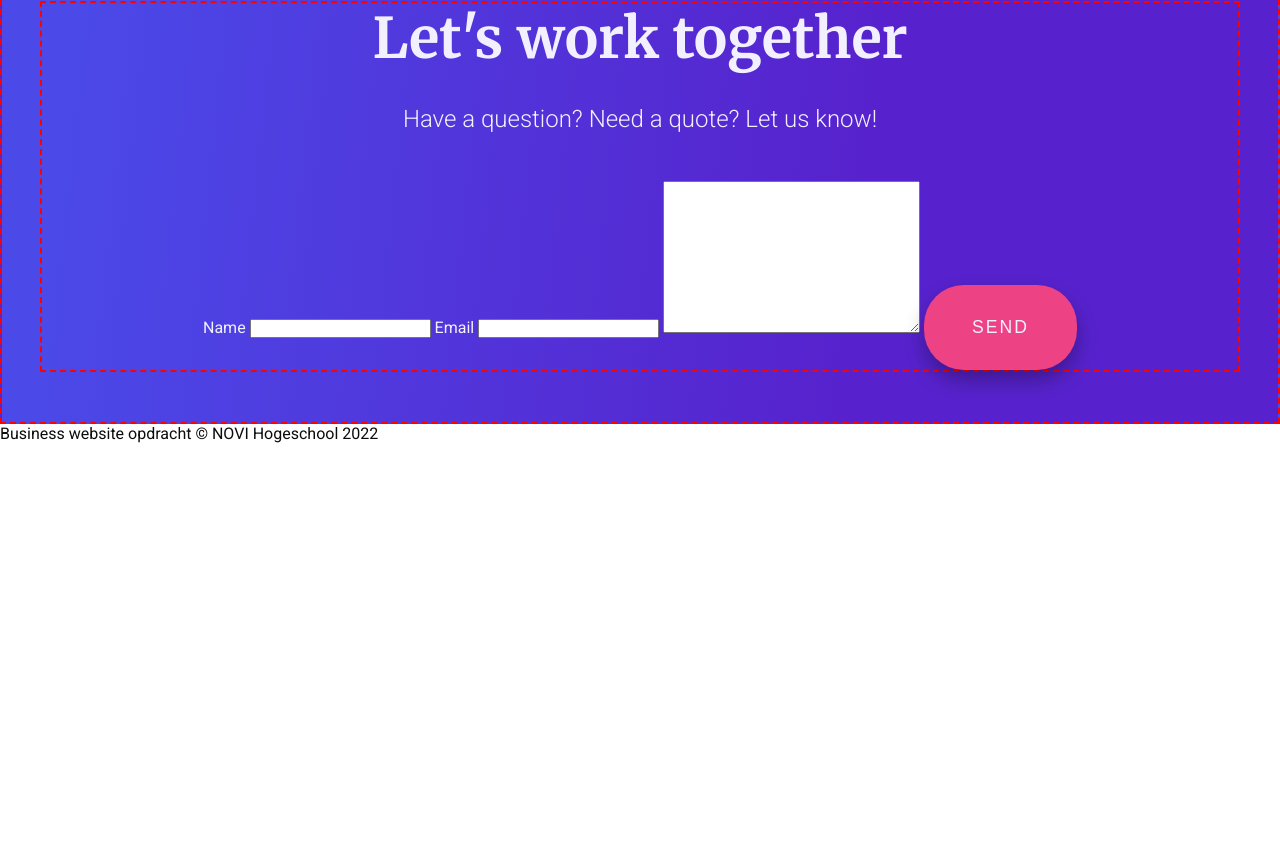
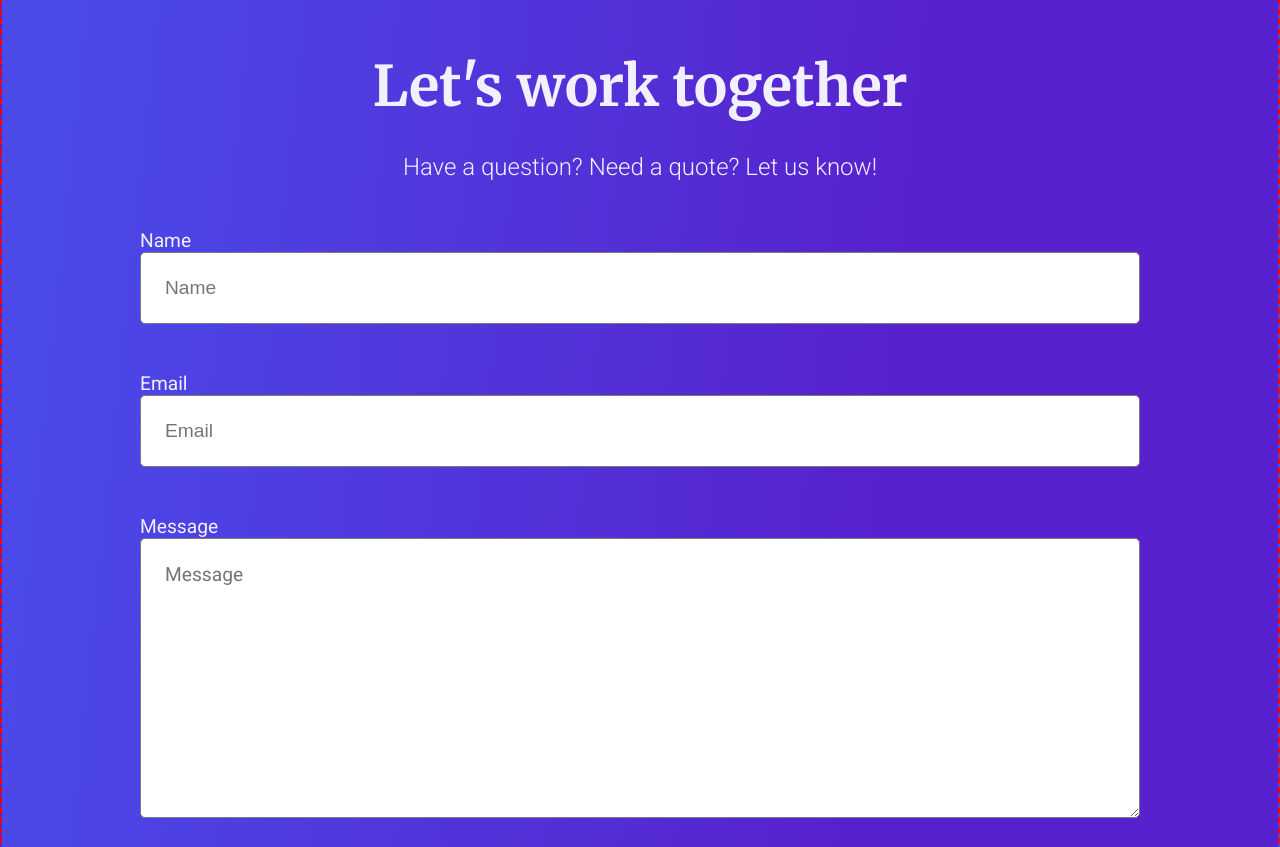
Before and after one commit to ilonavdberg/frontend-html-css-concept-opdracht, a website: page index.html in a window 1280 px wide. Shown: the part 4753-5600 px from the top of the page. Before the commit the page ends 5196 px from the top, so only its background shows below. Drawn offline with Linux system fonts and the light colour scheme.

Commit message:
styling form and footer finished

```diff
--- a/index.html
+++ b/index.html
@@ -130,16 +130,23 @@
         </div>
     </section>
     <section class="test contact-section outer-container">
-        <div class="test inner-container-column small-basis">
+        <div class="inner-container-column small-basis">
             <h2>Let's work together</h2>
             <p>Have a question? Need a quote? Let us know!</p>
             <form action="requires-javascript">
-                <label for="name-field">Name</label>
-                <input type="text" id="name-field" name="name">
-                <label for="email-field">Email</label>
-                <input type="text" id="email-field" name="email">
-                <label for="message-field"></label>
-                <textarea name="Message" id="message-field" cols="30" rows="10"></textarea>
+                <label for="name-field">
+                    Name
+                    <input type="text" id="name-field" name="name" placeholder="Name"/>
+                </label>
+                <label for="email-field">
+                    Email
+                    <input type="text" id="email-field" name="email" placeholder="Email"/>
+                </label>
+                <label for="message-field">
+                    Message
+                    <textarea name="Message" id="message-field" placeholder ="Message" cols="30" rows="10"></textarea>
+                </label>
+
                 <button type="submit">Send</button>
             </form>
         </div>
--- a/styles/styles.css
+++ b/styles/styles.css
@@ -168,15 +168,18 @@ img {
 /* ------ Project Color Definitions ------ */
 
 .theme-standard {
-    --background-primary: var(--light-grey);
-    --background-secondary-gradient: linear-gradient(96deg, rgba(75, 73, 232, 1) 6%, rgba(87, 34, 205, 1) 67%);
-    --background-secondary: var(--blue);
-    --background-tertiary: var(--white-hue-pink);
+    --bg-color-primary: var(--light-grey);
+    --bg-color-secondary-gradient: linear-gradient(96deg, rgba(75, 73, 232, 1) 6%, rgba(87, 34, 205, 1) 67%);
+    --bg-color-secondary: var(--blue);
+    --bg-color-tertiary: var(--white-hue-pink);
+    --bg-color-quaternary: var(--black);
     --text-color-primary: var(--black);
     --text-color-secondary: var(--white-hue-pink);
     --text-color-tertiary: var(--violet);
-    --button-primary: var(--pink);
-    --border-primary: var(--blue);
+    --text-color-quaternary: var(--light-grey);
+    --button-color-primary: var(--pink);
+    --border-color-primary: var(--blue);
+    --border-color-secondary: var(--grey);
     --shadow-normal: rgba(0, 0, 0, 0.3);
     --shadow-light: rgba(0, 0, 0, 0.15);
 
@@ -186,7 +189,7 @@ img {
 
 button {
     padding: 2rem 3rem;
-    background-color: var(--button-primary);
+    background-color: var(--button-color-primary);
     border: none;
     border-radius: 40px;
     box-shadow: 0 10px 20px var(--shadow-normal);
@@ -207,7 +210,8 @@ a, a:hover, a:focus {
 
 /* ------------------------------- 2. Typography ----------------------------------- */
 
-body {
+body,
+textarea {
     font-family: "Roboto", sans-serif;
     color: var(--text-color-primary);
 }
@@ -294,8 +298,8 @@ h1, h2, h3, h4, h5, h6 {
 /* --------------- 4.1 Header ------------------------- */
 
 header {
-    background: var(--background-secondary);
-    background: var(--background-secondary-gradient);
+    background: var(--bg-color-secondary);
+    background: var(--bg-color-secondary-gradient);
     color: var(--text-color-secondary);
 }
 
@@ -341,7 +345,7 @@ header p {
 /* --------------- 4.3 Projects ----------------------- */
 
 .projects {
-    background-color: var(--background-tertiary);
+    background-color: var(--bg-color-tertiary);
 }
 
 .projects article {
@@ -392,7 +396,7 @@ header p {
 }
 
 .usp-article {
-    border: 2px solid var(--border-primary);
+    border: 2px solid var(--border-color-primary);
     box-shadow: 0 10px 20px var(--shadow-light);
     padding: 3rem;
     text-align: left;
@@ -412,9 +416,9 @@ header p {
 /* --------------- 4.4 Contact ------------------------ */
 
 .contact-section {
-    background: var(--background-secondary);
-    background: var(--background-secondary-gradient);
-    padding: 50px 0;
+    background: var(--bg-color-secondary);
+    background: var(--bg-color-secondary-gradient);
+    padding: 100px 0;
     color: var(--white-hue-pink);
 }
 
@@ -429,6 +433,35 @@ header p {
     font-weight: 300;
 }
 
+.contact-section form {
+    width: 1000px;
+    font-size: 1.2rem;
+}
 
+.contact-section input,
+.contact-section textarea {
+    display: block;
+    width: 100%;
+    margin-bottom: 3rem;
+    border: 1px solid var(--border-color-secondary);
+    border-radius: 5px;
+    padding: 1.5rem 1.5rem;
+    font-size: 1.2rem;
+}
+
+.contact-section button {
+    display: block;
+    margin: auto;
+    padding: 2rem 6rem;
+}
+
+/* --------------- 4.1 Footer ------------------------- */
+
+footer {
+    background-color: var(--bg-color-quaternary);
+    padding: 2rem 0;
+    color: var(--text-color-quaternary);
+    text-align: center;
+}
 
 /* ------------------------------- 5. Media Queries -------------------------------- */
```
